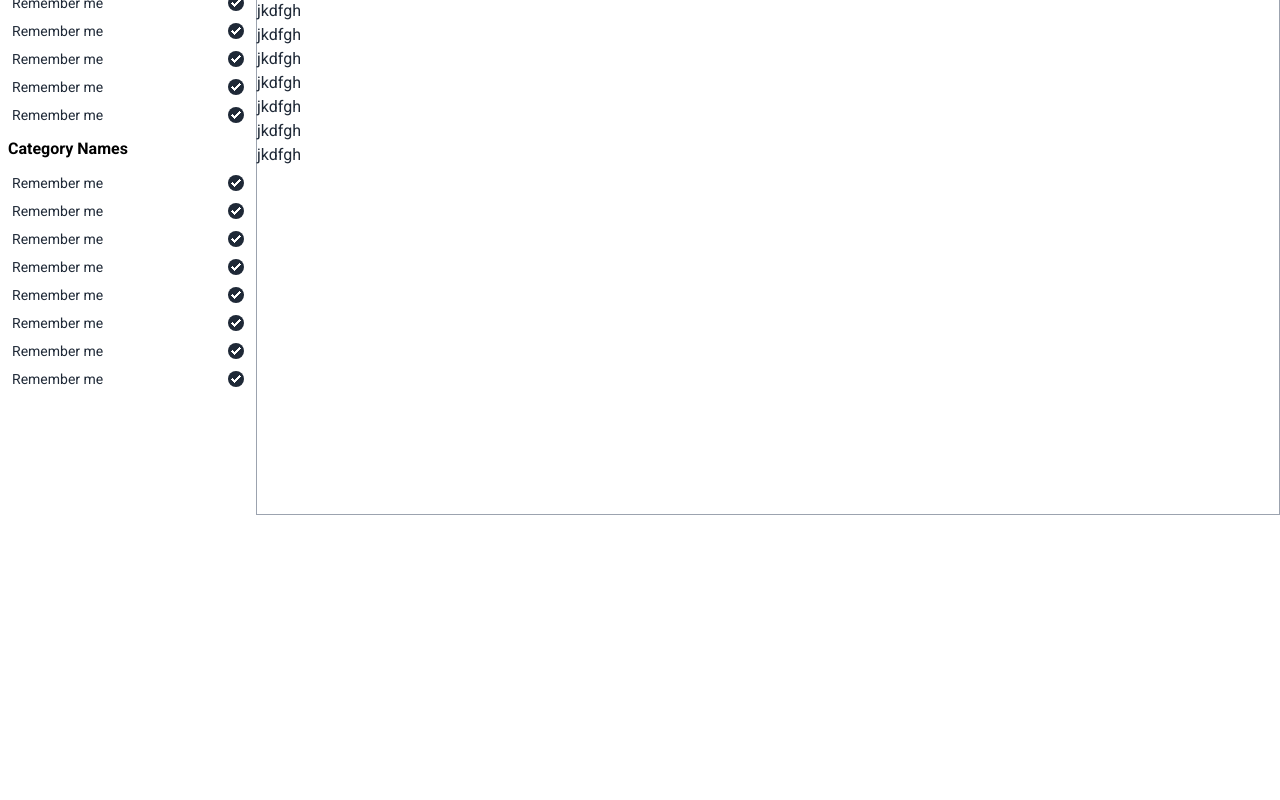
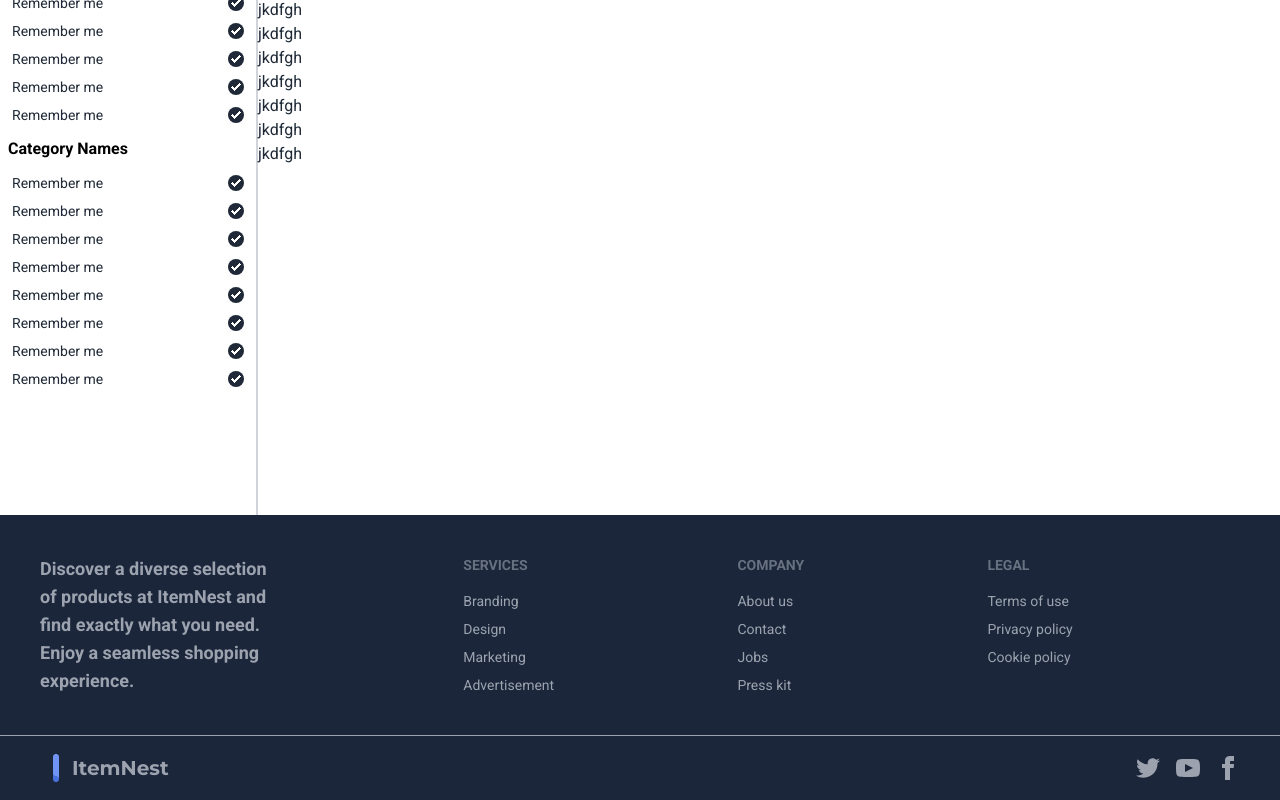
Before and after one commit to fahadfakrul/item-nest-client, a React (Vite) app: page / in a window 1280 px wide. Shown: the part 282-1082 px from the top of the page. Before the commit the page ends 800 px from the top, so only its background shows below. Built offline with nearby package versions, Linux system fonts and the light colour scheme; no server answers.

Commit message:
create: footer

```diff
--- a/src/Components/Footer.jsx
+++ b/src/Components/Footer.jsx
@@ -1,11 +1,81 @@
-
-
+import logo from "../assets/i.png"
 const Footer = () => {
-    return (
-        <div>
-
-        </div>
-    );
+  return (
+    <div className="z-40">
+      <footer className="footer bg-[#1b263b] p-10 text-gray-400">
+        <aside>
+            <p className="max-w-60 text-lg font-semibold">Discover a diverse selection of products at ItemNest and find exactly what you need. Enjoy a seamless shopping experience. </p>
+        </aside>
+        <nav>
+          <h6 className="footer-title">Services</h6>
+          <a className="link link-hover">Branding</a>
+          <a className="link link-hover">Design</a>
+          <a className="link link-hover">Marketing</a>
+          <a className="link link-hover">Advertisement</a>
+        </nav>
+        <nav>
+          <h6 className="footer-title">Company</h6>
+          <a className="link link-hover">About us</a>
+          <a className="link link-hover">Contact</a>
+          <a className="link link-hover">Jobs</a>
+          <a className="link link-hover">Press kit</a>
+        </nav>
+        <nav>
+          <h6 className="footer-title">Legal</h6>
+          <a className="link link-hover">Terms of use</a>
+          <a className="link link-hover">Privacy policy</a>
+          <a className="link link-hover">Cookie policy</a>
+        </nav>
+      </footer>
+      <footer className="footer bg-[#1b263b] text-gray-400 border-gray-400 border-t px-10 py-4">
+        <aside className="grid-flow-col items-center">
+          <div className="flex items-center">
+          <img src={logo} alt="" width={32}/>
+          <p className="logo font-bold text-xl">
+            ItemNest
+          </p>
+          </div>
+        </aside>
+        <nav className="md:place-self-center md:justify-self-end">
+          <div className="grid grid-flow-col gap-4">
+            <a className="hover:text-gray-400">
+              <svg
+                xmlns="http://www.w3.org/2000/svg"
+                width="24"
+                height="24"
+                viewBox="0 0 24 24"
+                className="fill-current"
+              >
+                <path d="M24 4.557c-.883.392-1.832.656-2.828.775 1.017-.609 1.798-1.574 2.165-2.724-.951.564-2.005.974-3.127 1.195-.897-.957-2.178-1.555-3.594-1.555-3.179 0-5.515 2.966-4.797 6.045-4.091-.205-7.719-2.165-10.148-5.144-1.29 2.213-.669 5.108 1.523 6.574-.806-.026-1.566-.247-2.229-.616-.054 2.281 1.581 4.415 3.949 4.89-.693.188-1.452.232-2.224.084.626 1.956 2.444 3.379 4.6 3.419-2.07 1.623-4.678 2.348-7.29 2.04 2.179 1.397 4.768 2.212 7.548 2.212 9.142 0 14.307-7.721 13.995-14.646.962-.695 1.797-1.562 2.457-2.549z"></path>
+              </svg>
+            </a>
+            <a className="hover:text-gray-400">
+              <svg
+                xmlns="http://www.w3.org/2000/svg"
+                width="24"
+                height="24"
+                viewBox="0 0 24 24"
+                className="fill-current"
+              >
+                <path d="M19.615 3.184c-3.604-.246-11.631-.245-15.23 0-3.897.266-4.356 2.62-4.385 8.816.029 6.185.484 8.549 4.385 8.816 3.6.245 11.626.246 15.23 0 3.897-.266 4.356-2.62 4.385-8.816-.029-6.185-.484-8.549-4.385-8.816zm-10.615 12.816v-8l8 3.993-8 4.007z"></path>
+              </svg>
+            </a>
+            <a className="hover:text-gray-400">
+              <svg
+                xmlns="http://www.w3.org/2000/svg"
+                width="24"
+                height="24"
+                viewBox="0 0 24 24"
+                className="fill-current"
+              >
+                <path d="M9 8h-3v4h3v12h5v-12h3.642l.358-4h-4v-1.667c0-.955.192-1.333 1.115-1.333h2.885v-5h-3.808c-3.596 0-5.192 1.583-5.192 4.615v3.385z"></path>
+              </svg>
+            </a>
+          </div>
+        </nav>
+      </footer>
+    </div>
+  );
 };
 
 export default Footer;
--- a/src/Components/Navbar.jsx
+++ b/src/Components/Navbar.jsx
@@ -9,7 +9,7 @@
       .catch((error) => console.log(error));
   };
   return (
-    <div className="navbar flex justify-between  bg-[#1b263b] fixed z-10">
+    <div className="navbar flex justify-between  bg-[#1b263b] fixed z-40">
       <div >
 
         <p className="btn btn-ghost text-2xl font-extrabold text-[#7c8fda] logo">ItemNest</p>
--- a/src/Components/Sidebar.jsx
+++ b/src/Components/Sidebar.jsx
@@ -1,6 +1,7 @@
 import { useState } from "react";
 import { Link } from "react-router-dom";
 import Categories from "./Categories/Categories";
+import { MdFilterList } from "react-icons/md";
 
 const Sidebar = () => {
   const [isActive, setActive] = useState(false);
@@ -24,25 +25,16 @@
           </div>
           <div className="flex-none">
             <button onClick={handleToggle} className="btn btn-square btn-ghost">
-              <svg
-                xmlns="http://www.w3.org/2000/svg"
-                fill="none"
-                viewBox="0 0 24 24"
-                className="inline-block w-5 h-5 stroke-current"
-              >
-                <path
-                  strokeLinecap="round"
-                  strokeLinejoin="round"
-                  strokeWidth="2"
-                  d="M4 6h16M4 12h16M4 18h16"
-                ></path>
-              </svg>
+            <button  className="btn btn-square btn-ghost px-10 text-gray-500">
+            <div className="flex items-center gap-2">Filter
+            <MdFilterList size={24}></MdFilterList></div>
+        </button>
             </button>
           </div>
         </div>
       </div>
       <div
-        className={`z-10 md:fixed  overflow-x-hidden w-64 space-y-5 px-2 py-4 transform mt-[67px] absolute inset-y-0 left-0 bg-white text-black ${
+        className={`z-10  overflow-x-hidden w-64 space-y-5 px-2 py-4 transform mt-[67px] absolute inset-y-0 left-0 bg-white text-black ${
           isActive && "-translate-x-full"
         } md:translate-x-0 transition duration-200 ease-in-out`}
       >
--- a/src/Components/Sortingbar.jsx
+++ b/src/Components/Sortingbar.jsx
@@ -1,3 +1,4 @@
+
 import { Link } from "react-router-dom";
 
 const Sortingbar = () => {
--- a/src/Layout/Main.jsx
+++ b/src/Layout/Main.jsx
@@ -11,7 +11,7 @@
       <div className='pt-[64px] relative md:flex'>
             <Sidebar></Sidebar>
 
-            <div className="flex-1 min-h-[calc(100vh-67px)] md:ml-64 border border-l-1 border-gray-400">
+            <div className="flex-1 min-h-[calc(100vh-67px)] md:ml-64 border-l-2 border-gray-300">
               <Sortingbar></Sortingbar>
               <h2>jkdfgh</h2>
             <h2>jkdfgh</h2>
```
